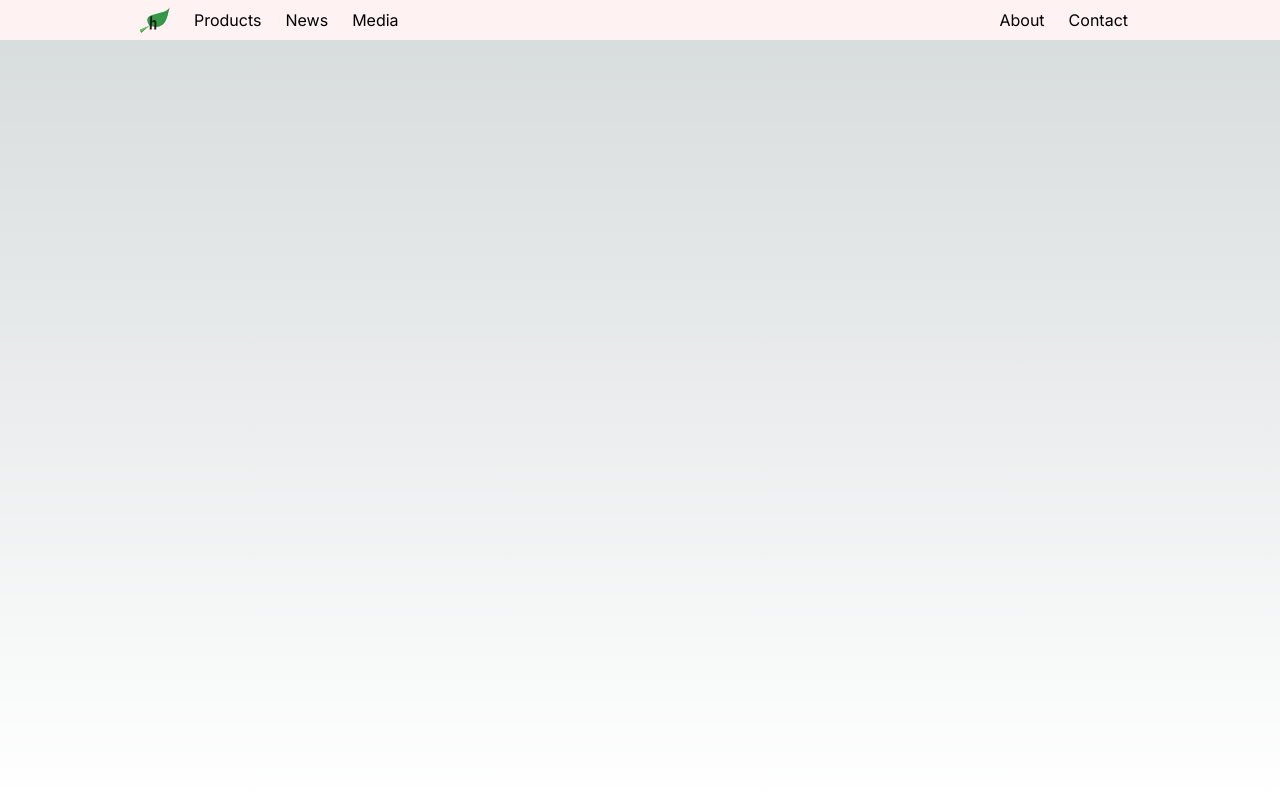
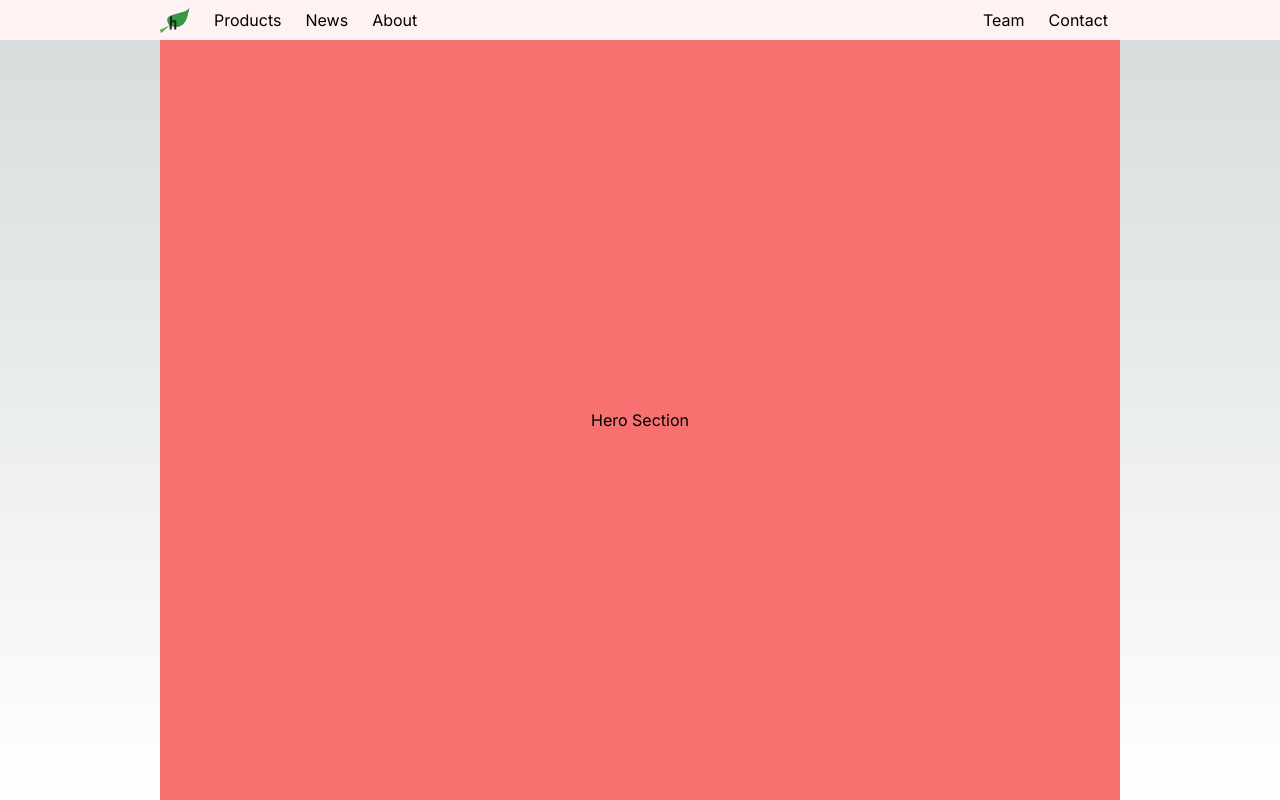
Before and after one commit to betaluis/hhg-website, a Next.js app: page / in a window 1280 px wide. Built offline with nearby package versions, Linux system fonts and the light colour scheme.

Commit message:
Organized navbar component, data, and interface.

```diff
--- a/app/globals.css
+++ b/app/globals.css
@@ -26,6 +26,26 @@ body {
     rgb(var(--background-start-rgb));
 }
 
-.container {
+._container {
     @apply mx-auto px-[20px] max-w-[1000px];
 }
+
+.h_screen {
+    height: calc(100vh - 40px);
+}
+
+.min_h_screen {
+    min-height: calc(100vh - 40px);
+}
+
+/* Flex utils */
+
+.flex-center {
+    @apply flex items-center justify-center;
+}
+.flex-start {
+    @apply flex items-start justify-start;
+}
+.flex-end {
+    @apply flex items-end justify-end;
+}
--- a/app/layout.tsx
+++ b/app/layout.tsx
@@ -1,6 +1,10 @@
 import Link from 'next/link';
 import Image from 'next/image';
+import { leftNavItems, rightNavItems } from '@data/NavLinks';
 import './globals.css'
+
+import Navbar from '@components/Navbar';
+
 import { Inter } from 'next/font/google'
 
 const inter = Inter({ subsets: ['latin'] })
@@ -14,48 +18,15 @@ interface Props {
     children: React.ReactNode;
 }
 
-interface NavItem {
-    href: string;
-    label: string;
-}
-
-const leftNavItems: NavItem[] = [
-    { href: "/products", label: "Products" },
-    { href: "/news", label: "News" },
-    { href: "/media", label: "Media" },
-];
-
-const rightNavItems: NavItem[] = [
-    { href: "/about", label: "About" },
-    { href: "/contact", label: "Contact" },
-];
-
-const NavItem = ({ href, label }: NavItem) => (
-    <Link href={href}><li className="py-2 px-3 hover:bg-gray-300">{label}</li></Link>
-)
-
 export default function RootLayout({ children }: Props) {
     return (
         <html lang="en">
             <body className={inter.className}>
-                <div className="min-h-screen">
-                    <nav className="bg-red-50">
-                        <div className='max-w-[1000px] m-auto flex items-center'>
-                            <Link href="/" className="pr-3">
-                                <Image src="/hPower.svg" alt="Harrison Hydra-Gen" width={30} height={30} />
-                            </Link>
-                            <ul className="mr-auto flex">
-                                {leftNavItems.map(({ href, label }) => (
-                                    <NavItem key={`${href}${label}`} href={href} label={label} />
-                                ))}
-                            </ul>
-                            <ul className="flex">
-                                {rightNavItems.map(({ href, label }) => (
-                                    <NavItem key={`${href}${label}`} href={href} label={label} />
-                                ))}
-                            </ul>
-                        </div>
-                    </nav>
+                <Navbar
+                    leftNavItems={leftNavItems}
+                    rightNavItems={rightNavItems}
+                />
+                <div className="min_h_screen">
                     {children}
                 </div>
             </body>
--- a/app/page.tsx
+++ b/app/page.tsx
@@ -2,7 +2,10 @@ import Image from 'next/image'
 
 export default function Home() {
     return (
-        <main>
+        <main className="_container">
+            <div className="h_screen bg-red-400 flex-center">
+                <h1 className="">Hero Section</h1>
+            </div>
         </main>
     )
 }
--- /dev/null
+++ b/components/Navbar.tsx
@@ -0,0 +1,39 @@
+import Link from 'next/link';
+import Image from 'next/image';
+import { NavItem } from "@ts/interfaces/app_interfaces";
+
+interface Props {
+    leftNavItems: NavItem[];
+    rightNavItems: NavItem[];
+}
+
+const NavItem = ({ href, label }: NavItem) => (
+    <Link href={href}>
+        <li className="py-2 px-3 hover:bg-gray-300">{label}</li>
+    </Link>
+)
+
+
+const Navbar = ({ leftNavItems, rightNavItems }: Props) => {
+    return (
+        <nav className="bg-red-50">
+            <div className='_container flex-center'>
+                <Link href="/" className="pr-3">
+                    <Image src="/hPower.svg" alt="Harrison Hydra-Gen" width={30} height={30} />
+                </Link>
+                <ul className="mr-auto flex">
+                    {leftNavItems.map(({ href, label }) => (
+                        <NavItem key={`${href}${label}`} href={href} label={label} />
+                    ))}
+                </ul>
+                <ul className="flex">
+                    {rightNavItems.map(({ href, label }) => (
+                        <NavItem key={`${href}${label}`} href={href} label={label} />
+                    ))}
+                </ul>
+            </div>
+        </nav>
+    )
+}
+
+export default Navbar;
--- /dev/null
+++ b/data/NavLinks.ts
@@ -0,0 +1,12 @@
+import { NavItem } from "@ts/interfaces/app_interfaces";
+
+export const leftNavItems: NavItem[] = [
+    { href: "/products", label: "Products" },
+    { href: "/news", label: "News" },
+    { href: "/about", label: "About" },
+];
+
+export const rightNavItems: NavItem[] = [
+    { href: "/team", label: "Team" },
+    { href: "/contact", label: "Contact" },
+];
--- /dev/null
+++ b/ts/interfaces/app_interfaces.ts
@@ -0,0 +1,4 @@
+export interface NavItem {
+    href: string;
+    label: string;
+}
--- a/tsconfig.json
+++ b/tsconfig.json
@@ -20,7 +20,7 @@
       }
     ],
     "paths": {
-      "@/*": ["./*"]
+      "@*": ["./*"]
     }
   },
   "include": ["next-env.d.ts", "**/*.ts", "**/*.tsx", ".next/types/**/*.ts"],
```
